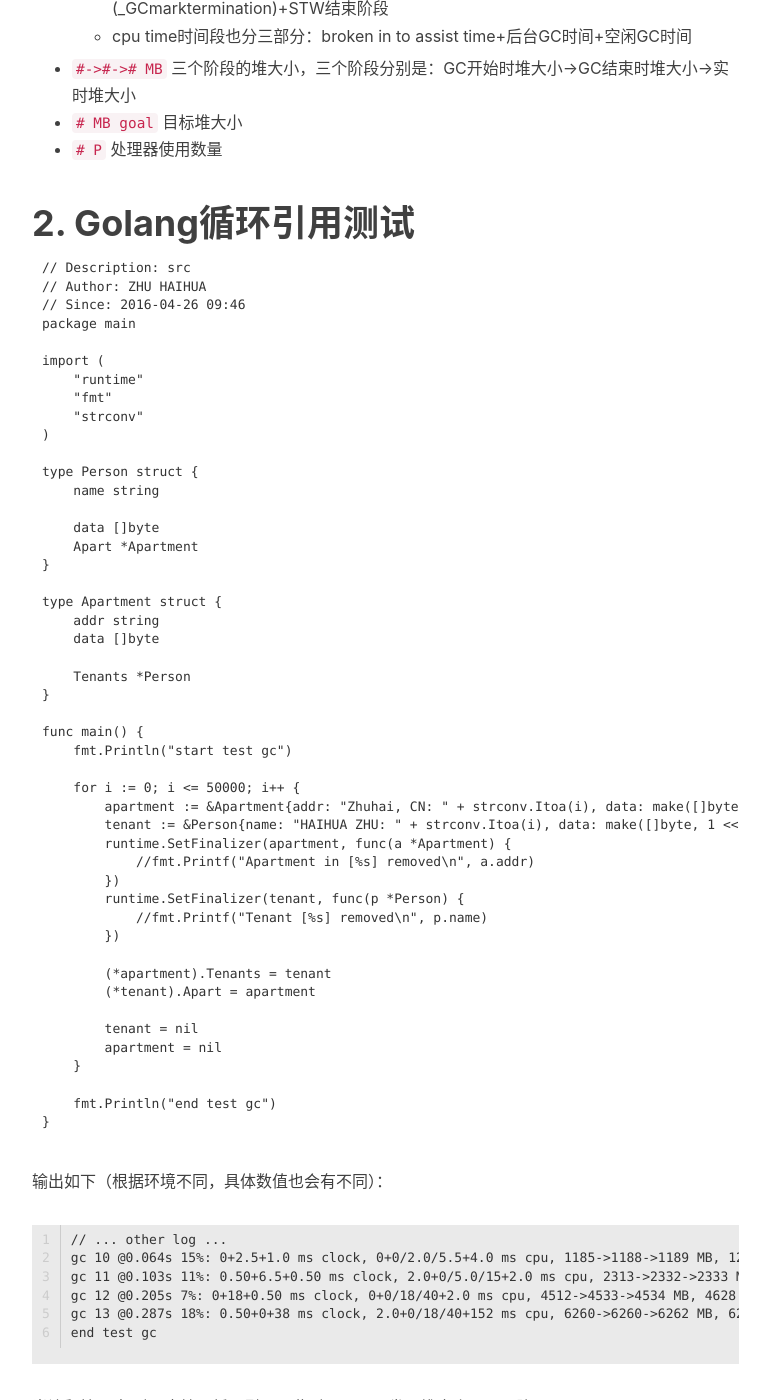
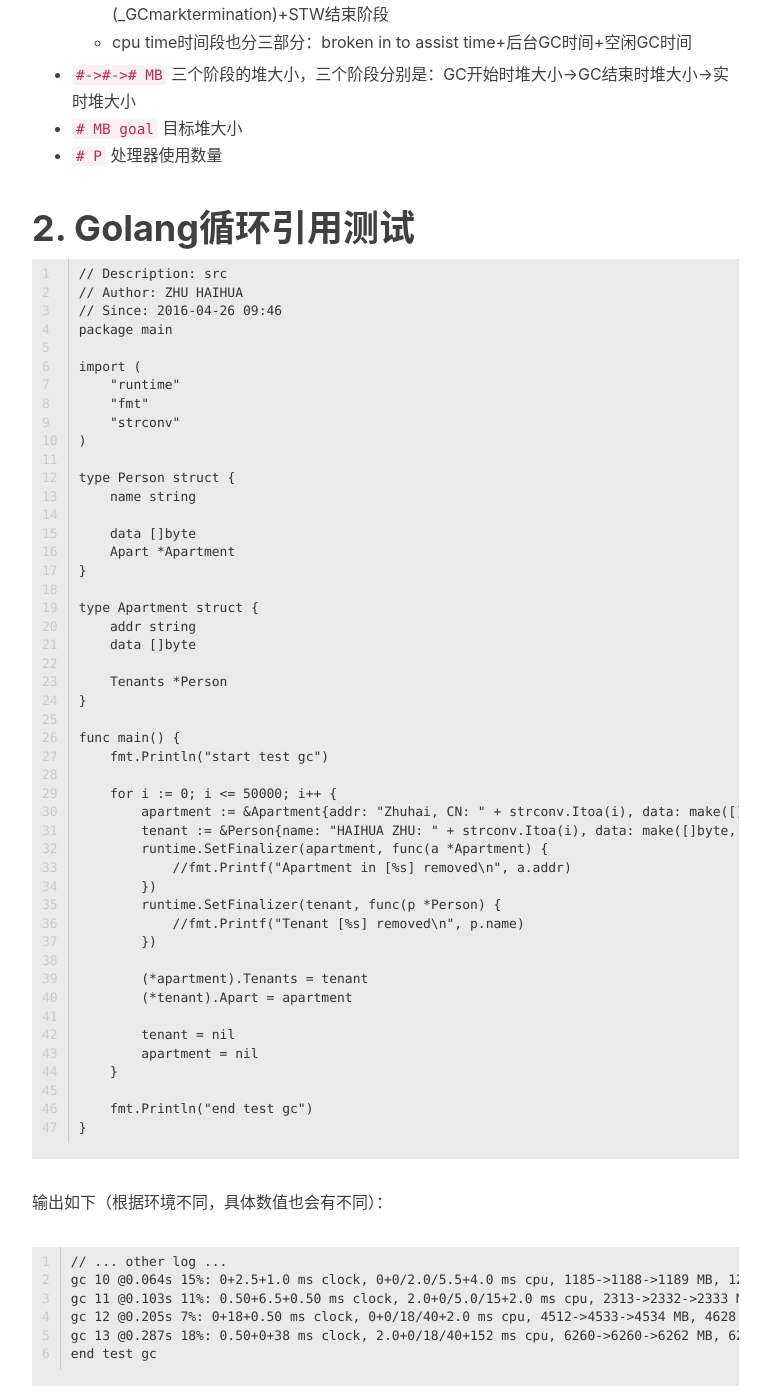
Before and after one commit to kimiazhu/kimiazhu.github.io, a Jekyll site: the page built from _posts/2016-04-26-golang_gc_analysis.markdown, in a window 1280 px wide and 1400 px high, scrolled down 915 px. Shown: the whole window, without its empty margins (233-1003 px from the left). Built offline with Jekyll 4.4.1, drawn with Linux system fonts in a browser that asks for light colours; nearby versions of some CDN libraries; comment, search, counter and statistics services are not loaded; some of the changed text lies outside the part shown.

Commit message:
reformat

````diff
--- a/_posts/2016-04-26-golang_gc_analysis.markdown
+++ b/_posts/2016-04-26-golang_gc_analysis.markdown
@@ -15,7 +15,7 @@
 
 # 1. GC日志格式
 
-```log
+```config
 gc # @#s #%: #+...+# ms clock, #+...+# ms cpu, #->#-># MB, # MB goal, # P
 ```
 
@@ -31,7 +31,7 @@
 
 # 2. Golang循环引用测试
 
-```go:
+```go
 // Description: src
 // Author: ZHU HAIHUA
 // Since: 2016-04-26 09:46
````
